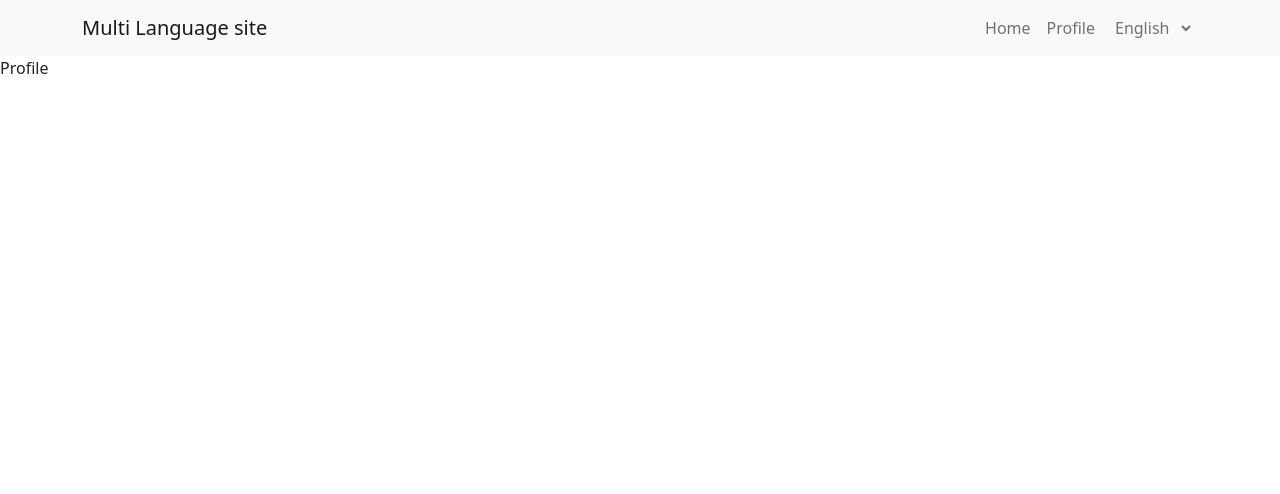
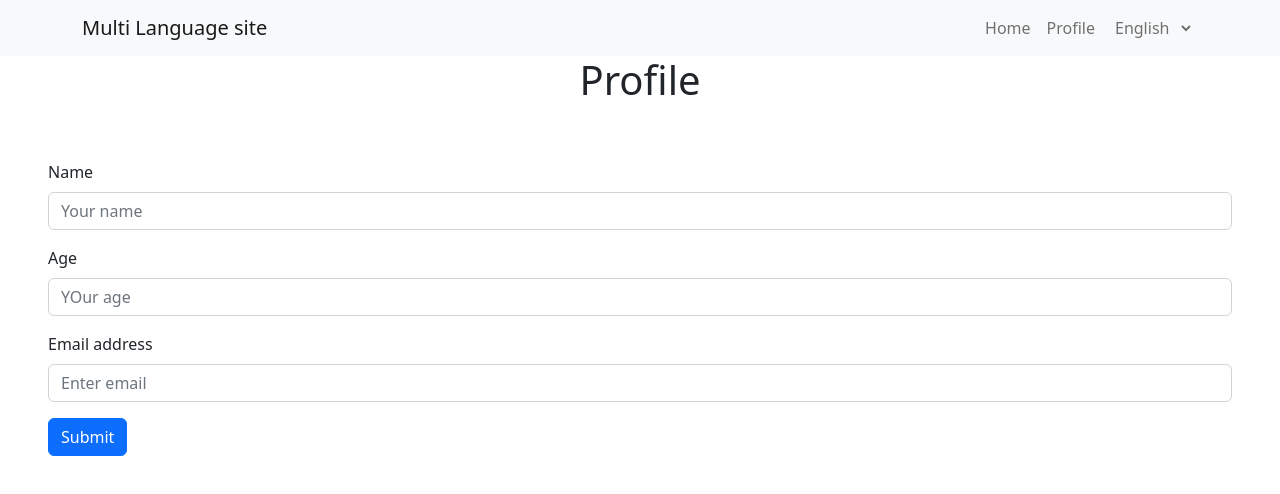
Before and after one commit to faha1999/multi-language, a React (Create React App) app: page /profile in a window 1280 px wide. Shown: the top 494 px of the page. Built offline with nearby package versions, Linux system fonts and the light colour scheme.

Commit message:
added profile

```diff
--- a/package.json
+++ b/package.json
@@ -7,9 +7,11 @@
     "@testing-library/react": "^13.3.0",
     "@testing-library/user-event": "^13.5.0",
     "bootstrap": "^5.2.0",
+    "i18next": "^21.9.1",
     "react": "^18.2.0",
     "react-bootstrap": "^2.5.0",
     "react-dom": "^18.2.0",
+    "react-i18next": "^11.18.4",
     "react-router-dom": "^6.3.0",
     "react-scripts": "5.0.1",
     "web-vitals": "^2.1.4"
--- a/src/pages/Profile.jsx
+++ b/src/pages/Profile.jsx
@@ -1,5 +1,32 @@
 import React from 'react';
+import Button from 'react-bootstrap/Button';
+import Form from 'react-bootstrap/Form';
 
 export const Profile = () => {
-  return <div>Profile</div>;
+  return (
+    <>
+      <h1 className="text-center">Profile</h1>
+
+      <Form className="p-5 ">
+        <Form.Group className="mb-3" controlId="formBasicName">
+          <Form.Label>Name</Form.Label>
+          <Form.Control type="text" placeholder="Your name" />
+        </Form.Group>
+
+        <Form.Group className="mb-3" controlId="formBasicPassword">
+          <Form.Label>Age</Form.Label>
+          <Form.Control type="number" placeholder="YOur age" />
+        </Form.Group>
+
+        <Form.Group className="mb-3" controlId="formBasicEmail">
+          <Form.Label>Email address</Form.Label>
+          <Form.Control type="email" placeholder="Enter email" />
+        </Form.Group>
+
+        <Button variant="primary" type="submit">
+          Submit
+        </Button>
+      </Form>
+    </>
+  );
 };
```
Also changed, not shown: 1 other file (tests, documents, lock files or other folders).
